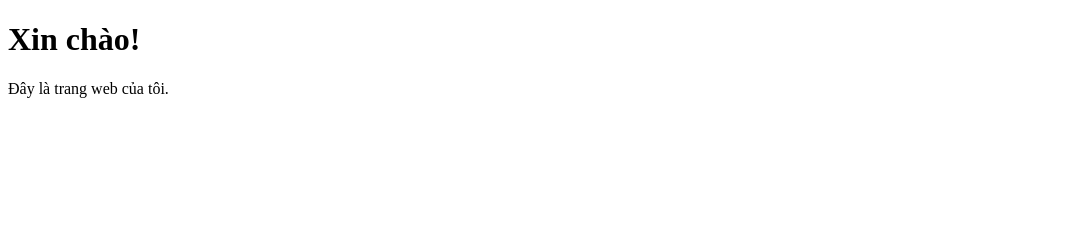
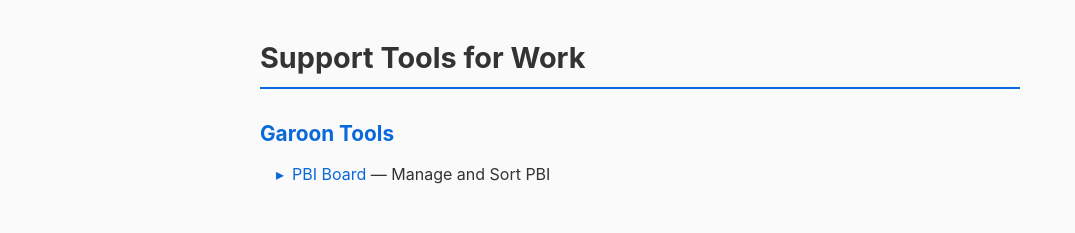
Before and after one commit to natuyen/natuyen.github.io, a plain HTML site: page index.html in a window 1280 px wide. Shown: the whole page, without its empty margins (0-1075 px from the left). Drawn offline with Linux system fonts and the light colour scheme.

Commit message:
add pbi-board.html

```diff
--- a/index.html
+++ b/index.html
@@ -1,12 +1,26 @@
 <!DOCTYPE html>
-<html lang="vi">
+<html lang="en">
 <head>
-    <meta charset="UTF-8">
-    <meta name="viewport" content="width=device-width, initial-scale=1.0">
-    <title>Trang của Tuyên</title>
+  <meta charset="UTF-8">
+  <meta name="viewport" content="width=device-width, initial-scale=1.0">
+  <title>Support Tools for Work</title>
+  <style>
+    * { margin: 0; padding: 0; box-sizing: border-box; }
+    body { font-family: -apple-system, BlinkMacSystemFont, "Segoe UI", Roboto, sans-serif; max-width: 800px; margin: 0 auto; padding: 40px 20px; color: #333; background: #fafafa; }
+    h1 { font-size: 1.8rem; margin-bottom: 32px; border-bottom: 2px solid #0969da; padding-bottom: 12px; }
+    h2 { font-size: 1.3rem; margin-bottom: 12px; color: #0969da; }
+    ul { list-style: none; margin-left: 16px; }
+    ul li { padding: 6px 0; }
+    ul li::before { content: "\25B8"; margin-right: 8px; color: #0969da; }
+    a { color: #0969da; text-decoration: none; }
+    a:hover { text-decoration: underline; }
+  </style>
 </head>
 <body>
-<h1>Xin chào!</h1>
-<p>Đây là trang web của tôi.</p>
+  <h1>Support Tools for Work</h1>
+  <h2>Garoon Tools</h2>
+  <ul>
+    <li><a href="pbi-board.html">PBI Board</a> — Manage and Sort PBI</li>
+  </ul>
 </body>
 </html>
```
